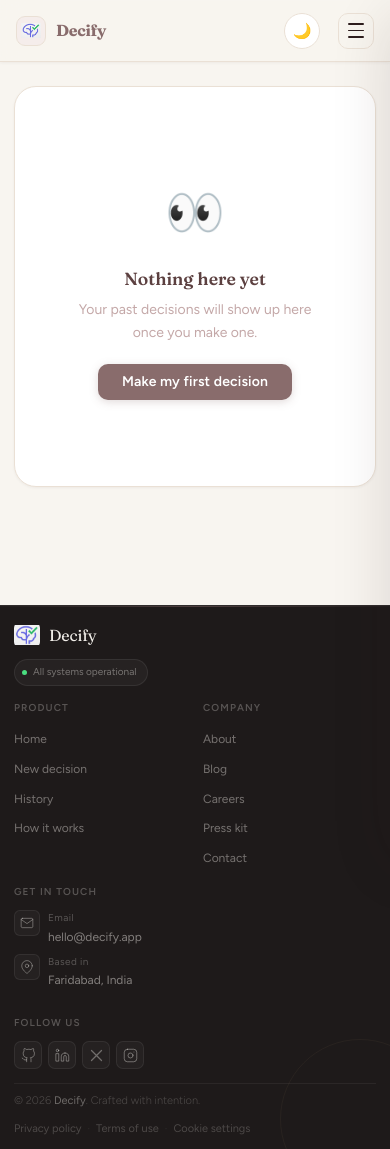
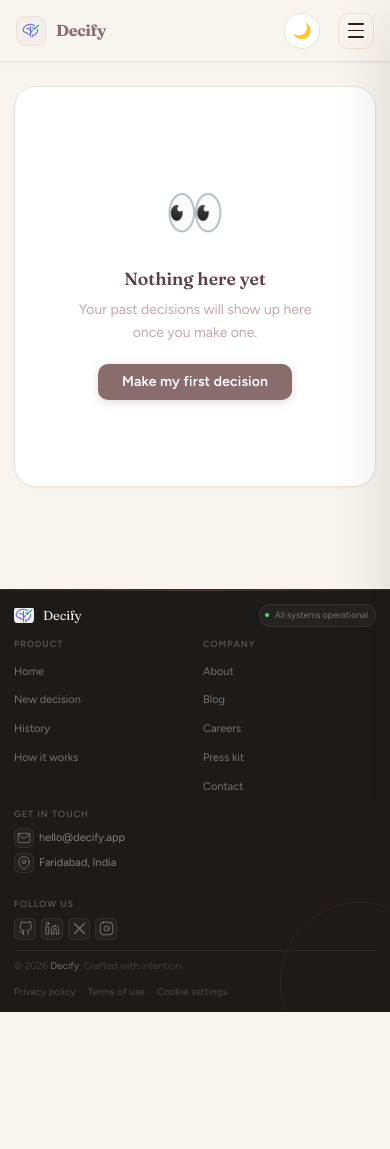
Before and after one commit to prachi11106/Decify_decision-app, a React (Vite) app: page /#/history in a window 390 px wide. After the commit the page ends 1012 px from the top, so only its background shows below. Built offline with nearby package versions, Linux system fonts and the light colour scheme.

Commit message:
fixing footer

```diff
--- a/src/index.css
+++ b/src/index.css
@@ -939,7 +939,6 @@ input[type="range"]::-webkit-slider-thumb:hover {
 /* ═══════════════════════════════════════════
    FOOTER — compact, modern, responsive
    Drop-in replacement for the footer block
-   in index.css (lines ~939–1286)
 ═══════════════════════════════════════════ */
 
 .site-footer {
@@ -950,7 +949,6 @@ input[type="range"]::-webkit-slider-thumb:hover {
   margin-top: 40px;
 }
 
-/* Subtle corner circle */
 .site-footer::after {
   content: '';
   position: absolute;
@@ -961,7 +959,6 @@ input[type="range"]::-webkit-slider-thumb:hover {
   pointer-events: none;
 }
 
-/* Top gradient accent line */
 .footer-accent-line {
   position: absolute;
   top: 0; left: 50%;
@@ -975,7 +972,7 @@ input[type="range"]::-webkit-slider-thumb:hover {
 .footer-inner {
   max-width: 1180px;
   margin: 0 auto;
-  padding: 28px 28px 0;    /* was 44px 32px */
+  padding: 28px 28px 0;
 }
 
 /* ── Newsletter stripe ── */
@@ -983,25 +980,25 @@ input[type="range"]::-webkit-slider-thumb:hover {
   background: rgba(255,255,255,0.04);
   border: 1px solid rgba(255,255,255,0.07);
   border-radius: 10px;
-  padding: 14px 20px;       /* was 22px 28px */
+  padding: 14px 20px;
   display: flex;
   align-items: center;
   justify-content: space-between;
   gap: 14px;
-  margin-bottom: 22px;      /* was 36px */
+  margin-bottom: 22px;
   flex-wrap: wrap;
 }
 
 .footer-newsletter-title {
   font-family: var(--f-head);
-  font-size: 14px;           /* was 16px */
+  font-size: 14px;
   color: #f0ede8;
   margin-bottom: 2px;
   font-weight: 400;
 }
 
 .footer-newsletter-sub {
-  font-size: 11px;           /* was 12px */
+  font-size: 11px;
   color: rgba(240,237,232,0.4);
   font-weight: 300;
   line-height: 1.4;
@@ -1018,7 +1015,7 @@ input[type="range"]::-webkit-slider-thumb:hover {
   background: rgba(0,0,0,0.25);
   border: 1px solid rgba(255,255,255,0.09);
   border-radius: 7px;
-  padding: 7px 12px;         /* was 9px 14px */
+  padding: 7px 12px;
   font-family: var(--f-body);
   font-size: 12px;
   color: #f0ede8;
@@ -1034,7 +1031,7 @@ input[type="range"]::-webkit-slider-thumb:hover {
   background: #896C6C;
   border: none;
   border-radius: 7px;
-  padding: 7px 15px;         /* was 9px 18px */
+  padding: 7px 15px;
   font-family: var(--f-body);
   font-size: 12px;
   font-weight: 500;
@@ -1050,8 +1047,8 @@ input[type="range"]::-webkit-slider-thumb:hover {
 .footer-grid {
   display: grid;
   grid-template-columns: 2fr 1fr 1fr 1.4fr;
-  gap: 28px;                 /* was 40px */
-  padding-bottom: 22px;      /* was 36px */
+  gap: 28px;
+  padding-bottom: 22px;
   border-bottom: 1px solid rgba(255,255,255,0.06);
 }
 
@@ -1060,7 +1057,7 @@ input[type="range"]::-webkit-slider-thumb:hover {
   display: flex;
   align-items: center;
   gap: 9px;
-  margin-bottom: 10px;       /* was 14px */
+  margin-bottom: 10px;
   background: none;
   border: none;
   cursor: pointer;
@@ -1068,7 +1065,7 @@ input[type="range"]::-webkit-slider-thumb:hover {
 }
 
 .footer-logo-mark {
-  width: 26px;               /* was 32px */
+  width: 26px;
   height: 26px;
   border-radius: 6px;
   object-fit: contain;
@@ -1081,17 +1078,17 @@ input[type="range"]::-webkit-slider-thumb:hover {
 
 .footer-logo-name {
   font-family: var(--f-head);
-  font-size: 16px;           /* was 18px */
+  font-size: 16px;
   color: #f0ede8;
   letter-spacing: -0.01em;
 }
 
 .footer-brand-desc {
-  font-size: 12px;           /* was 13px */
+  font-size: 12px;
   color: rgba(240,237,232,0.4);
-  line-height: 1.6;          /* was 1.7 */
+  line-height: 1.6;
   max-width: 230px;
-  margin-bottom: 12px;       /* was 16px */
+  margin-bottom: 12px;
   font-weight: 300;
 }
 
@@ -1102,13 +1099,13 @@ input[type="range"]::-webkit-slider-thumb:hover {
   background: rgba(255,255,255,0.04);
   border: 1px solid rgba(255,255,255,0.07);
   border-radius: 99px;
-  padding: 4px 10px 4px 7px; /* was 5px 12px 5px 9px */
-  font-size: 10px;           /* was 11px */
+  padding: 4px 10px 4px 7px;
+  font-size: 10px;
   color: rgba(240,237,232,0.4);
 }
 
 .footer-badge-dot {
-  width: 5px; height: 5px;   /* was 6px */
+  width: 5px; height: 5px;
   background: #4ade80;
   border-radius: 50%;
   animation: pulse 2s ease-in-out infinite;
@@ -1122,14 +1119,14 @@ input[type="range"]::-webkit-slider-thumb:hover {
   color: rgba(240,237,232,0.28);
   letter-spacing: 0.11em;
   text-transform: uppercase;
-  margin-bottom: 10px;       /* was 14px */
+  margin-bottom: 10px;
 }
 
 .footer-col-links {
   list-style: none;
   display: flex;
   flex-direction: column;
-  gap: 7px;                  /* was 10px */
+  gap: 7px;
   padding: 0;
   margin: 0;
 }
@@ -1139,7 +1136,7 @@ input[type="range"]::-webkit-slider-thumb:hover {
   border: none;
   cursor: pointer;
   font-family: var(--f-body);
-  font-size: 12px;           /* was 13px */
+  font-size: 12px;
   color: rgba(240,237,232,0.42);
   font-weight: 400;
   padding: 0;
@@ -1155,12 +1152,12 @@ input[type="range"]::-webkit-slider-thumb:hover {
 .footer-contact-item {
   display: flex;
   align-items: flex-start;
-  gap: 8px;                  /* was 10px */
-  margin-bottom: 9px;        /* was 12px */
+  gap: 8px;
+  margin-bottom: 9px;
 }
 
 .footer-contact-icon {
-  width: 26px; height: 26px; /* was 30px */
+  width: 26px; height: 26px;
   border: 1px solid rgba(255,255,255,0.07);
   border-radius: 6px;
   display: flex;
@@ -1202,12 +1199,12 @@ input[type="range"]::-webkit-slider-thumb:hover {
 /* ── Social buttons ── */
 .footer-social-row {
   display: flex;
-  gap: 6px;                  /* was 7px */
+  gap: 6px;
   margin-top: 4px;
 }
 
 .footer-social-btn {
-  width: 28px; height: 28px; /* was 34px */
+  width: 28px; height: 28px;
   border: 1px solid rgba(255,255,255,0.07);
   border-radius: 7px;
   background: rgba(255,255,255,0.03);
@@ -1231,13 +1228,13 @@ input[type="range"]::-webkit-slider-thumb:hover {
   display: flex;
   align-items: center;
   justify-content: space-between;
-  padding: 12px 0 14px;      /* was 18px 0 22px */
+  padding: 12px 0 14px;
   gap: 12px;
   flex-wrap: wrap;
 }
 
 .footer-copyright {
-  font-size: 11px;           /* was 12px */
+  font-size: 11px;
   color: rgba(240,237,232,0.22);
   font-weight: 300;
 }
@@ -1250,14 +1247,14 @@ input[type="range"]::-webkit-slider-thumb:hover {
 .footer-legal {
   display: flex;
   align-items: center;
-  gap: 10px;                 /* was 14px */
+  gap: 10px;
   list-style: none;
   padding: 0;
   margin: 0;
 }
 
 .footer-legal .footer-link {
-  font-size: 11px;           /* was 12px */
+  font-size: 11px;
   color: rgba(240,237,232,0.22);
 }
 
@@ -1270,7 +1267,9 @@ input[type="range"]::-webkit-slider-thumb:hover {
   font-size: 10px;
 }
 
-/* ── Responsive: tablet ── */
+/* ════════════════════════════════════════
+   RESPONSIVE — Tablet (≤900px)
+════════════════════════════════════════ */
 @media (max-width: 900px) {
   .footer-inner {
     padding: 22px 22px 0;
@@ -1292,86 +1291,102 @@ input[type="range"]::-webkit-slider-thumb:hover {
   .footer-newsletter-input { flex: 1; width: auto; }
 }
 
-/* ── Responsive: mobile ── */
+/* ════════════════════════════════════════
+   RESPONSIVE — Mobile (≤580px)
+   KEY FIX: collapse all vertical spacing
+════════════════════════════════════════ */
 @media (max-width: 580px) {
-  .footer-inner {
-    padding: 18px 16px 0;
-  }
-
-  .footer-newsletter {
-    display: none;           /* hidden on small screens (preserved from your existing code) */
-  }
-
+  .site-footer { margin-top: 24px; }
+
+  .footer-inner { padding: 14px 14px 0; }
+
+  .footer-newsletter { display: none; }
+
+  /* 2x2 grid: brand full-width, then 2 nav cols side by side,
+     contact + social tucked into the same row */
   .footer-grid {
     grid-template-columns: 1fr 1fr;
-    gap: 16px 20px;
-    padding-bottom: 16px;
-  }
-
-  /* Brand spans full width on mobile */
-  .footer-brand { grid-column: 1 / -1; }
-
-  .footer-brand-desc { display: none; } /* save space on mobile */
+    gap: 10px 16px;
+    padding-bottom: 10px;
+  }
+
+  /* Brand spans both columns */
+  .footer-brand {
+    grid-column: 1 / -1;
+    display: flex;
+    align-items: center;
+    justify-content: space-between;
+    flex-wrap: wrap;
+    gap: 6px;
+    margin-bottom: 0;
+  }
+
+  .footer-logo { margin-bottom: 0; }
+  .footer-logo-mark { width: 20px; height: 20px; }
+  .footer-logo-name { font-size: 13px; }
+  .footer-brand-desc { display: none; }
+
+  /* Inline badge next to logo */
+  .footer-badge {
+    padding: 3px 7px 3px 5px;
+    font-size: 9px;
+  }
+  .footer-badge-dot { width: 4px; height: 4px; }
+
+  /* Nav columns — compact */
+  .footer-col-title {
+    font-size: 9px;
+    margin-bottom: 6px;
+  }
+  .footer-col-links { gap: 4px; }
+  .footer-link { font-size: 11px; }
+
+  /* Contact — hide labels entirely, just icon + value on one line */
+  .footer-contact-item {
+    align-items: center;   /* vertically center icon with text */
+    margin-bottom: 5px;
+    gap: 5px;
+  }
+  .footer-contact-icon { width: 20px; height: 20px; font-size: 11px; }
+  .footer-contact-label { display: none; }
+  .footer-contact-value { font-size: 11px; }
+
+  /* Social row */
+  .footer-social-row { gap: 5px; margin-top: 6px; }
+  .footer-social-btn { width: 22px; height: 22px; border-radius: 5px; }
+
+  /* Bottom bar stays in one row */
+  .footer-bottom {
+    flex-direction: row;
+    align-items: center;
+    justify-content: space-between;
+    padding: 7px 0 9px;
+    gap: 4px;
+    flex-wrap: wrap;
+  }
+  .footer-copyright { font-size: 10px; }
+  .footer-legal { gap: 5px; }
+  .footer-legal .footer-link { font-size: 10px; }
+  .footer-divider { font-size: 9px; }
+}
+
+/* ════════════════════════════════════════
+   RESPONSIVE — Very small (≤360px)
+════════════════════════════════════════ */
+@media (max-width: 360px) {
+  .footer-grid {
+    grid-template-columns: 1fr;
+    gap: 10px;
+  }
+
+  .footer-brand {
+    grid-column: 1;
+  }
 
   .footer-bottom {
     flex-direction: column;
     align-items: flex-start;
-    padding: 10px 0 12px;
-    gap: 6px;
-  }
-
-  .footer-legal {
-    gap: 8px;
-    flex-wrap: wrap;
-  }
-}
-
-@media (max-width: 360px) {
-  .footer-grid {
-    grid-template-columns: 1fr;
-  }
-}
-@media (max-width: 580px) {
-  .footer-inner {
-    padding: 16px 14px 0;   /* tighter */
-  }
-
-  .footer-newsletter {
-    display: none;          /* already good for saving space */
-  }
-
-  .footer-grid {
-    grid-template-columns: 1fr 1fr;
-    gap: 14px 16px;         /* reduced gap */
-    padding-bottom: 14px;
-  }
-
-  .footer-brand {
-    grid-column: 1 / -1;
-  }
-
-  .footer-brand-desc {
-    display: none;          /* removes extra height */
-  }
-
-  .footer-bottom {
-    flex-direction: column;
-    align-items: flex-start;
-    padding: 8px 0 10px;
-    gap: 4px;               /* tighter */
-  }
-
-  .footer-legal {
-    gap: 6px;
-    flex-wrap: wrap;
-  }
-
-  .footer-col-links {
-    gap: 5px;               /* tighter links */
-  }
-
-  .footer-contact-item {
-    margin-bottom: 6px;     /* reduced */
+    gap: 4px;
   }
 }
 /* ═══════════════════════════════════════════════════
```
